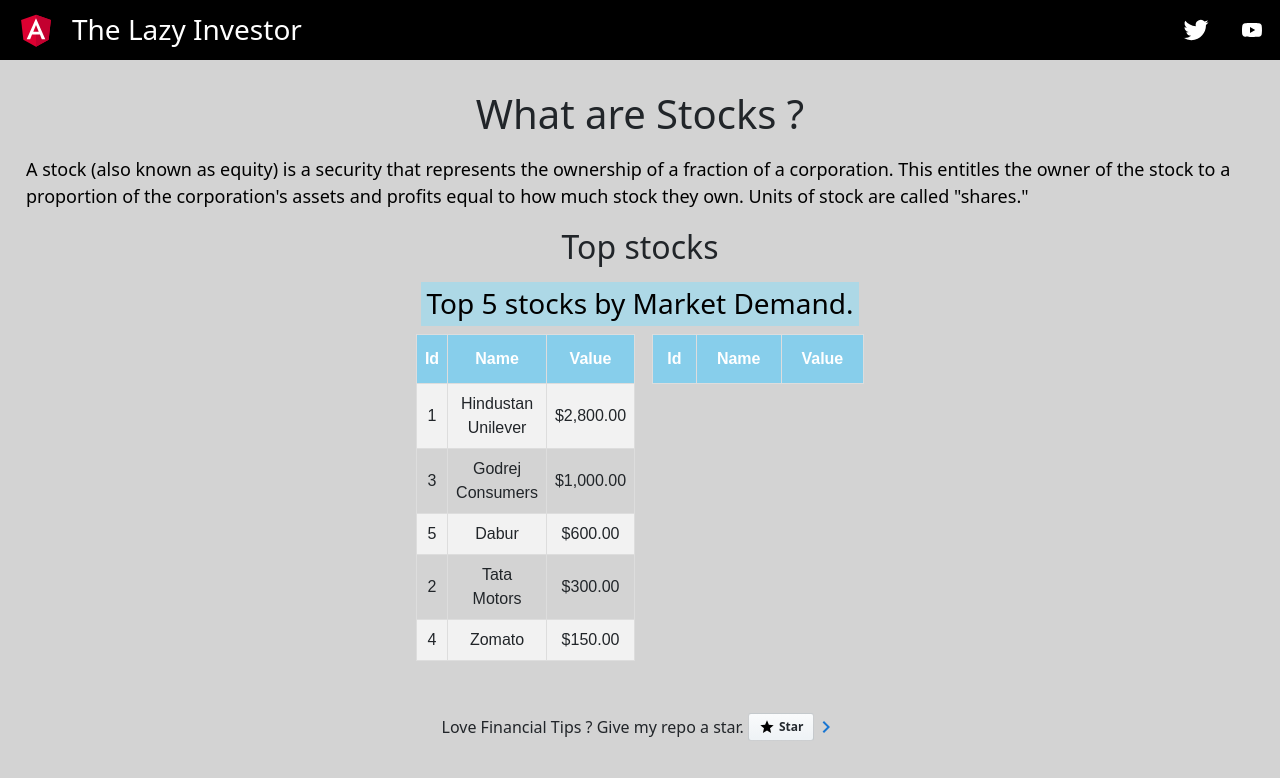
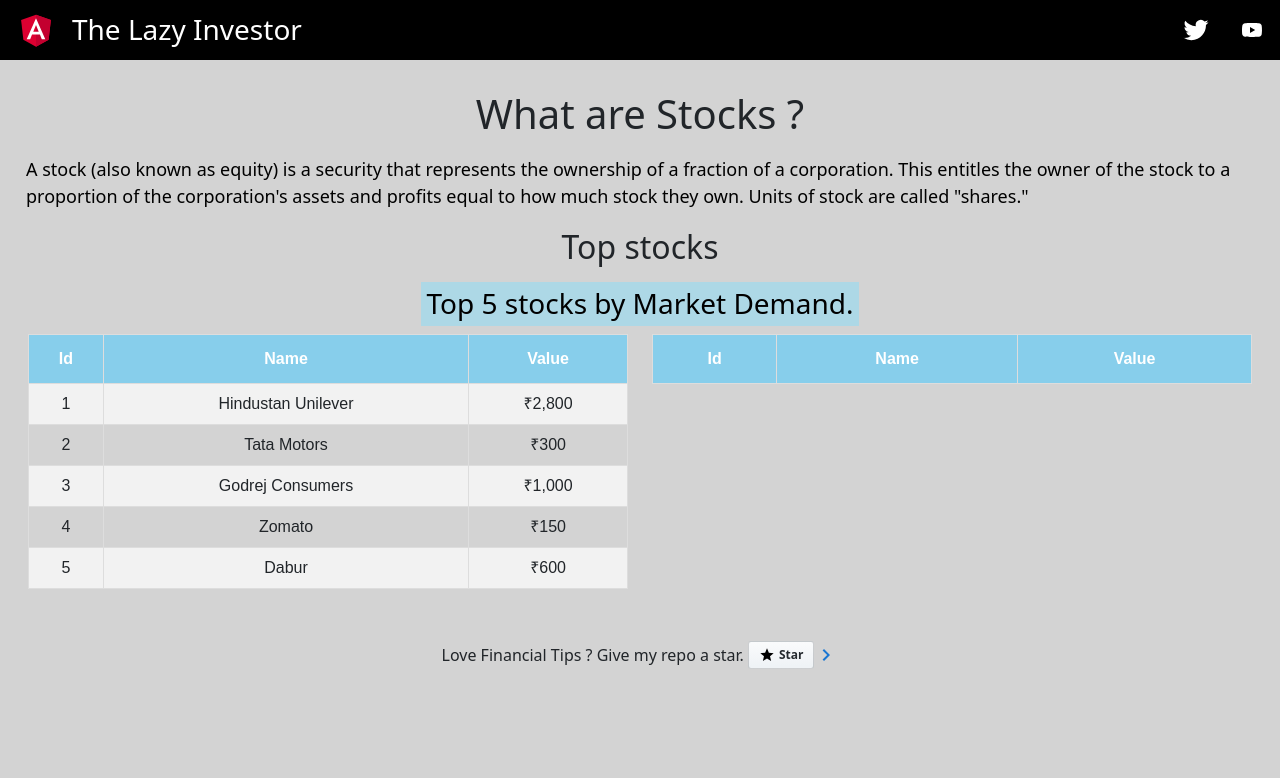
Before and after one commit to MiHawkStackOverFlow/the-lazy-investor-angular-, an Angular app: page /asset-stocks/stocks in a window 1280 px wide. Shown: the top 778 px of the page. Built offline with nearby package versions, Linux system fonts and the light colour scheme.

Commit message:
send data from one list to another

```diff
--- a/src/app/modules/stocks/components/stocks-list/stocks-list.component.html
+++ b/src/app/modules/stocks/components/stocks-list/stocks-list.component.html
@@ -7,6 +7,6 @@
   <tr *ngFor="let stock of allListedStocks;" (click)="selectStock(stock)">
     <td>{{ stock.id }}</td>
     <td>{{ stock.name }}</td>
-    <td>{{ stock.value | currency }}</td>
+    <td>{{ stock.value | currency : 'INR' : 'symbol': '1.0' : 'en-IN' }}</td>
   </tr>
 </table>
--- a/src/app/modules/stocks/components/stocks/stocks.component.html
+++ b/src/app/modules/stocks/components/stocks/stocks.component.html
@@ -7,6 +7,7 @@
     <h2>Top stocks</h2>
     <h3 style="padding: 5px;" appMyHighlight [backgroundColor]="'lightblue'" [foregroundColor]="'black'" [hoverBackgroundColor]="'lightblue'" [hoverForegroundColor]="'black'">Top 5 stocks by Market Demand.</h3>
   </div>
+  <div class="container-fluid">
     <div class="row">
       <div class="col-md-6">
         <app-stocks-list [allListedStocks]="allStocks"></app-stocks-list>
@@ -15,4 +16,5 @@
         <app-stocks-list [allListedStocks]="selectedStocks"></app-stocks-list>
       </div>
     </div>
+  </div>
 </section>
--- a/src/app/modules/stocks/components/stocks/stocks.component.ts
+++ b/src/app/modules/stocks/components/stocks/stocks.component.ts
@@ -16,15 +16,26 @@
 
   constructor(private stockService: StockService) {
     this.subscription = this.stockService.stockSelected$.subscribe((stock) => {
-      this.allStocks = this.allStocks.filter((myStock) => stock.id !== myStock.id);
-      this.selectedStocks.push(stock);
+      const foundInAllStocks = this.allStocks.some(item => item.id === stock.id);
+      if (foundInAllStocks) {
+        this.allStocks = this.allStocks.filter((myStock) => stock.id !== myStock.id);
+        this.selectedStocks.push(stock);
+      } else {
+        this.selectedStocks = this.selectedStocks.filter((myStock) => stock.id !== myStock.id);
+        this.allStocks.push(stock);
+      }
       // remove dups for now
       this.selectedStocks = this.selectedStocks.filter((v, i, a) => a.findIndex(t => t.id === v.id) === i);
       this.allStocks = this.allStocks.filter((v, i, a) => a.findIndex(t => t.id === v.id) === i);
+      // sort
+      this.selectedStocks.sort((a, b) => { return a.id - b.id });
+      this.allStocks.sort((a, b) => { return a.id - b.id });
     });
   }
 
-  ngOnInit(): void {  }
+  ngOnInit(): void {
+    this.allStocks.sort((a, b) => { return a.id - b.id });
+  }
 
   ngOnDestroy() {
     // prevent memory leak when component destroyed
```
Lines whose indentation alone changed are shown as unchanged.
